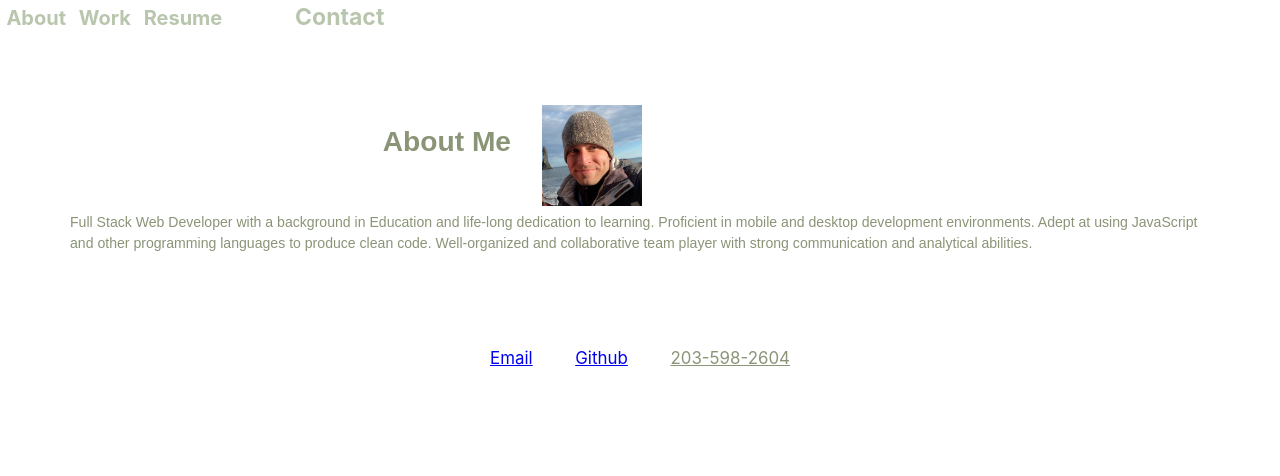
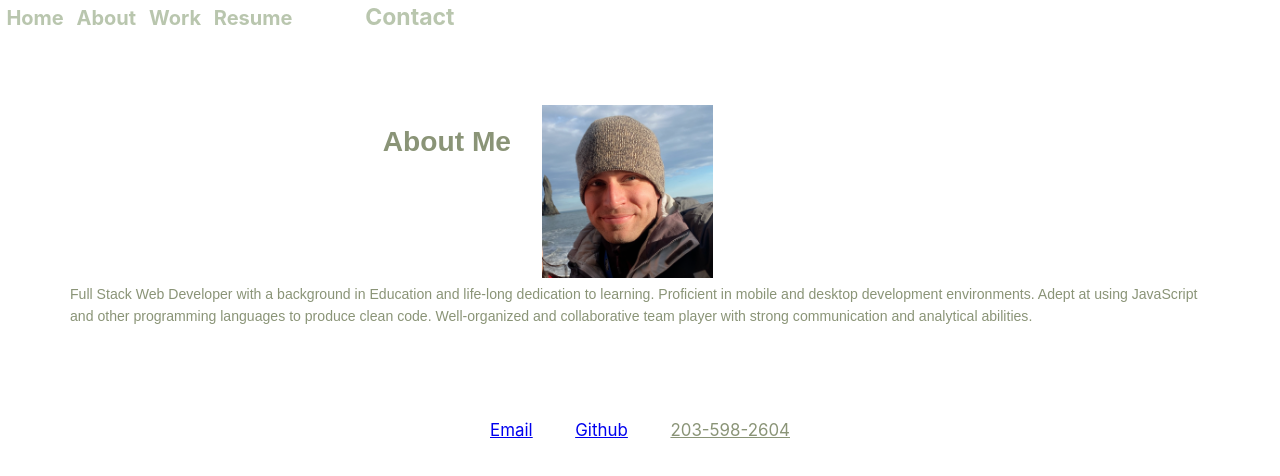
Before and after one commit to DavidParker42/portfolio_multi_page, a React (Create React App) app: page / in a window 1280 px wide. Shown: the top 476 px of the page. Built offline with nearby package versions, Linux system fonts and the light colour scheme.

Commit message:
home page

```diff
--- a/src/App.css
+++ b/src/App.css
@@ -18,7 +18,7 @@ nav li {
 }
 
 .headshot {
-  width: 100px;
+  width: 15%;
 }
 
 .nav-links {
--- a/src/components/navbar.js
+++ b/src/components/navbar.js
@@ -15,6 +15,15 @@ function Navbar(props) {
             Home
           </NavLink>
         </li> */}
+        <li>
+          <NavLink
+            id="Home"
+            to="/Home"
+            onClick={() => props.handlePageChange("Home")}
+          >
+            Home
+          </NavLink>
+        </li>
         <li>
           <NavLink
             id="about"
```
Also changed, not shown: src/pages/Home.js (added, +12 -0 lines), src/pages/AboutMe.js (line endings or trailing spaces).
